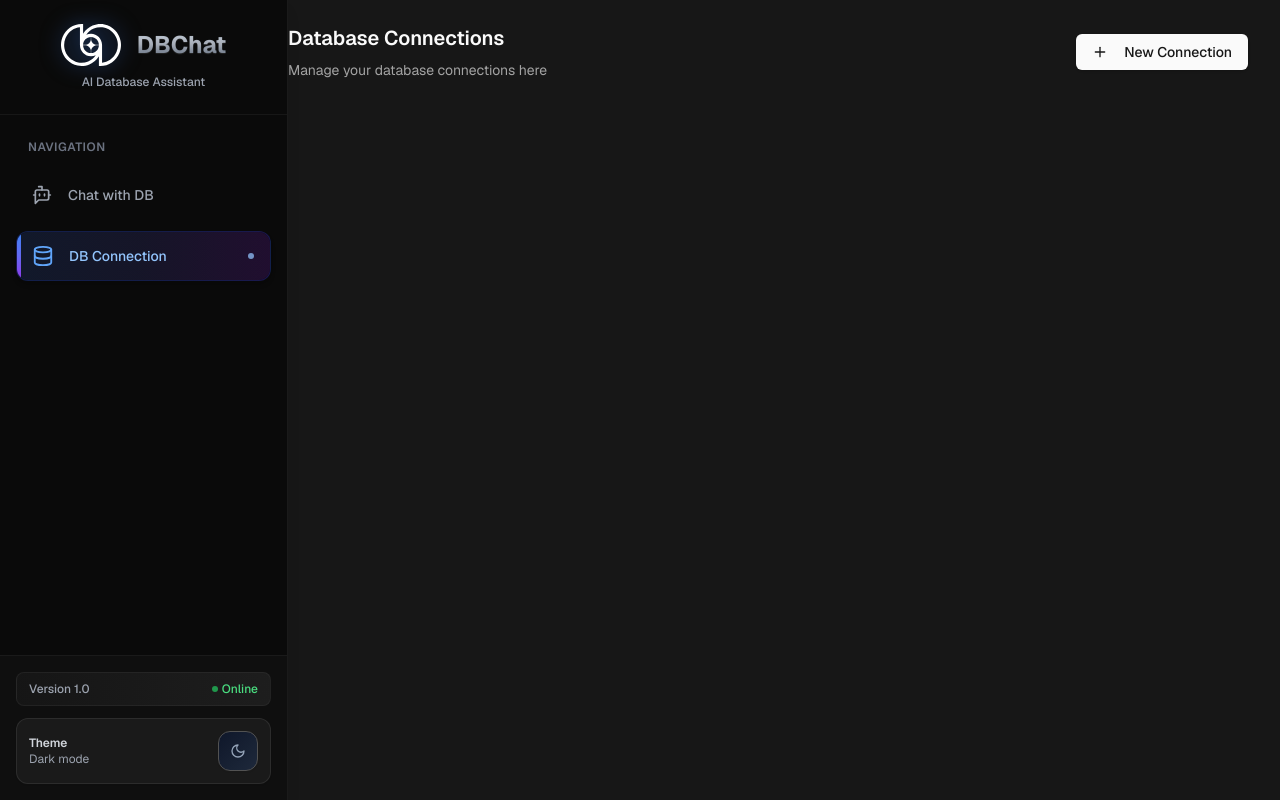
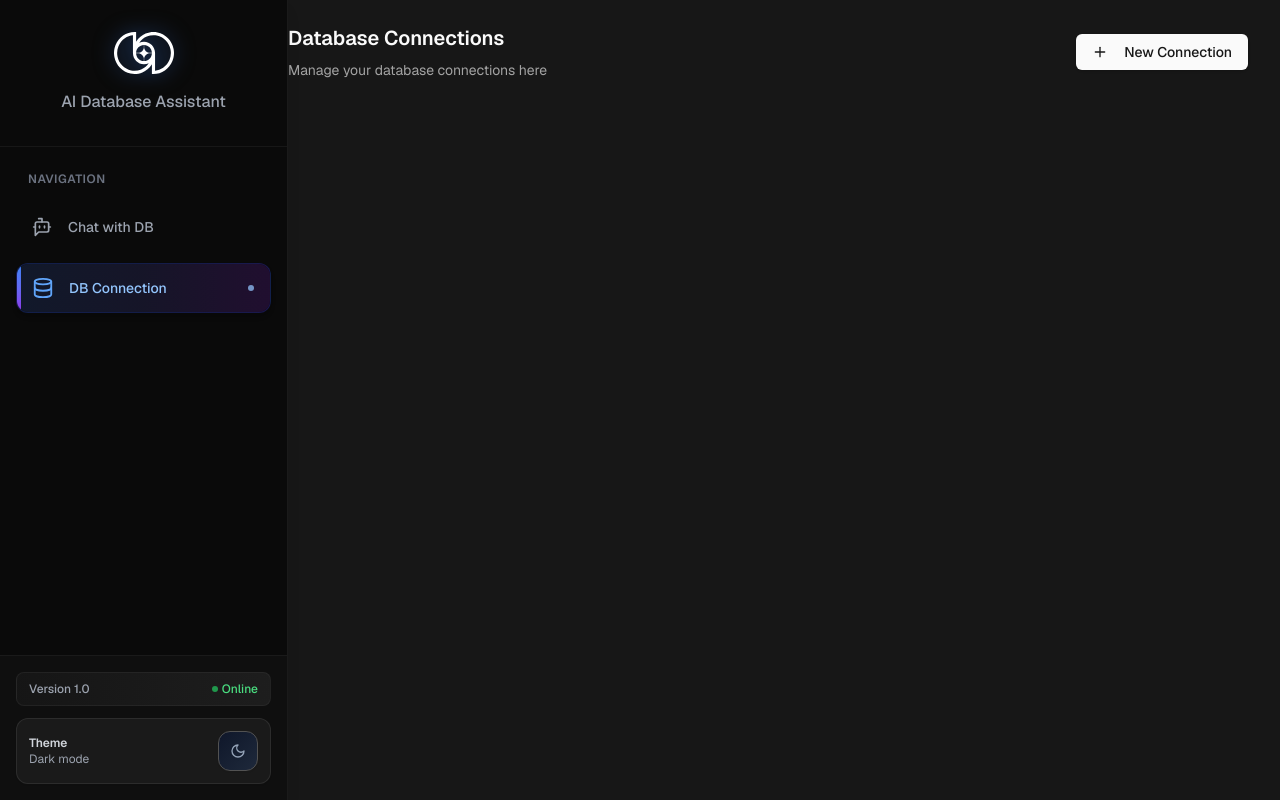
Before and after one commit to andyhou01/ai-db-search, a Next.js app: page /connection in a window 1280 px wide. Built offline with nearby package versions, Linux system fonts and the light colour scheme.

Commit message:
update the logo

```diff
--- a/app/(home)/_components/instruction.tsx
+++ b/app/(home)/_components/instruction.tsx
@@ -6,14 +6,14 @@ const Instruction = () => {
       <div className="relative">
         <div className="relative p-4 bg-gradient-to-br from-blue-100 to-purple-100 dark:from-blue-950/30 dark:to-purple-950/30 rounded-full">
           <Bot className="w-16 h-16 text-blue-600 dark:text-blue-400" />
-          <div className="absolute -top-2 -right-2">
+          {/* <div className="absolute -top-2 -right-2">
             <div className="p-2 bg-gradient-to-r from-yellow-400 to-orange-500 rounded-full">
               <Sparkles className="w-4 h-4 text-white" />
             </div>
-          </div>
+          </div> */}
         </div>
-        <div className="absolute -bottom-1 -right-1">
-          <Database className="w-6 h-6 text-green-600 dark:text-green-400" />
+        <div className="absolute bottom-0 -right-1">
+          <Database className="w-6 h-6 text-blue-600 dark:text-blue-400" />
         </div>
       </div>
       <div className="max-w-md space-y-2">
--- a/components/logo.tsx
+++ b/components/logo.tsx
@@ -26,10 +26,10 @@ const Logo = () => {
           />
         )}
       </div>
-      <span className="text-2xl font-bold relative">
+      {/* <span className="text-2xl font-bold relative">
         {theme === "light" ? (
           <span className="bg-gradient-to-b from-blue-500 via-blue-600 to-blue-700 bg-clip-text text-transparent transition-all duration-300 [text-shadow:0_1px_2px_rgba(0,0,0,0.2)]">
-            DB Chat
+            DBChat
           </span>
         ) : (
           <span className="bg-gradient-to-b from-slate-300 via-gray-400 to-slate-600 bg-clip-text text-transparent transition-all duration-300 [text-shadow:0_1px_1px_rgba(255,255,255,0.1)]">
@@ -37,7 +37,7 @@ const Logo = () => {
           </span>
         )}
         <span className="absolute -inset-1 bg-blue-500/20 dark:bg-blue-400/20 rounded-lg blur-md opacity-0 group-hover:opacity-100 transition-opacity duration-300"></span>
-      </span>
+      </span> */}
     </Link>
   );
 };
--- a/components/sidebar.tsx
+++ b/components/sidebar.tsx
@@ -53,12 +53,12 @@ export default function Sidebar() {
   return (
     <div className="fixed top-0 left-0 flex flex-col w-72 h-screen border-r border-gray-200/60 shadow-lg bg-white/95 backdrop-blur-xl dark:bg-neutral-950/95 dark:border-neutral-800/60">
       {/* Header Section */}
-      <div className="px-6 py-6 border-b border-gray-100 dark:border-neutral-800/50">
-        <div className="flex items-center justify-center mb-2">
+      <div className="px-6 py-8 border-b border-gray-100 dark:border-neutral-800/50">
+        <div className="flex items-center justify-center mb-4">
           <Logo />
         </div>
         <div className="text-center">
-          <p className="text-xs text-gray-500 dark:text-gray-400 font-medium">
+          <p className="text-md text-gray-500 dark:text-gray-400 font-medium">
             AI Database Assistant
           </p>
         </div>
```
